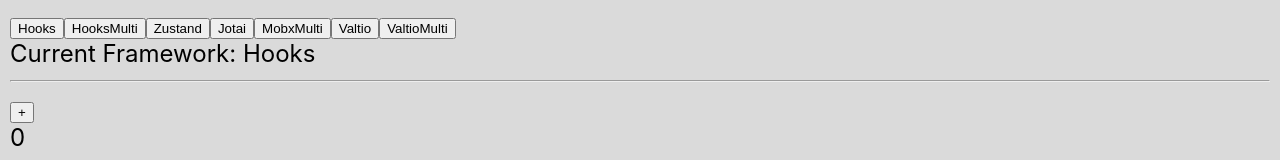
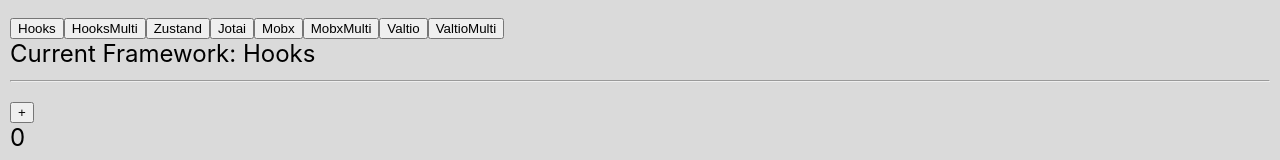
Before and after one commit to basarat/demo-state-management-playground, a React (Create React App) app: page / in a window 1280 px wide. Shown: the top 160 px of the page. Built offline with nearby package versions, Linux system fonts and the light colour scheme.

Commit message:
mobx more

```diff
--- a/src/App.tsx
+++ b/src/App.tsx
@@ -2,12 +2,12 @@
 import { HooksMultiApp } from './stateManagers/Hooks';
 import { ZustandApp } from './stateManagers/Zustand';
 import { JotaiApp } from './stateManagers/Jotai';
-import { MobxMultiApp } from './stateManagers/Mobx';
+import { MobxApp, MobxMultiApp } from './stateManagers/Mobx';
 import { ValtioApp, ValtioMultiApp } from './stateManagers/Valtio';
 import { useState } from 'react';
 
-type Framework = 'Hooks' | 'HooksMulti' | 'Zustand' | 'Jotai' | 'MobxMulti' | 'Valtio' | 'ValtioMulti';
-const frameworks: Framework[] = ['Hooks', 'HooksMulti', 'Zustand', 'Jotai', 'MobxMulti', 'Valtio', 'ValtioMulti'];
+type Framework = 'Hooks' | 'HooksMulti' | 'Zustand' | 'Jotai' | 'Mobx' | 'MobxMulti' | 'Valtio' | 'ValtioMulti';
+const frameworks: Framework[] = ['Hooks', 'HooksMulti', 'Zustand', 'Jotai', 'Mobx', 'MobxMulti', 'Valtio', 'ValtioMulti'];
 
 export const SelectorApp = () => {
   const [currentFramework, setCurrentFramework] = useState<Framework>(frameworks[0]);
@@ -23,6 +23,7 @@
           : currentFramework === 'HooksMulti' ? <HooksMultiApp />
             : currentFramework === 'Zustand' ? <ZustandApp />
               : currentFramework === 'Jotai' ? <JotaiApp />
+                : currentFramework === 'Mobx' ? <MobxApp />
                 : currentFramework === 'MobxMulti' ? <MobxMultiApp />
                   : currentFramework === 'Valtio' ? <ValtioApp />
                     : currentFramework === 'ValtioMulti' ? <ValtioMultiApp />
--- a/src/stateManagers/Mobx.tsx
+++ b/src/stateManagers/Mobx.tsx
@@ -12,6 +12,13 @@
   }
 }
 
+const counterState = new CounterState();
+export const MobxApp = observer(() => {
+  return (<>
+    <Counter {...counterState} />
+  </>);
+});
+
 export class CountersState {
   constructor() {
     makeAutoObservable(this);
@@ -21,7 +28,6 @@
     this.counters.push(new CounterState());
   }
 }
-
 
 const countersState = new CountersState();
 
```
